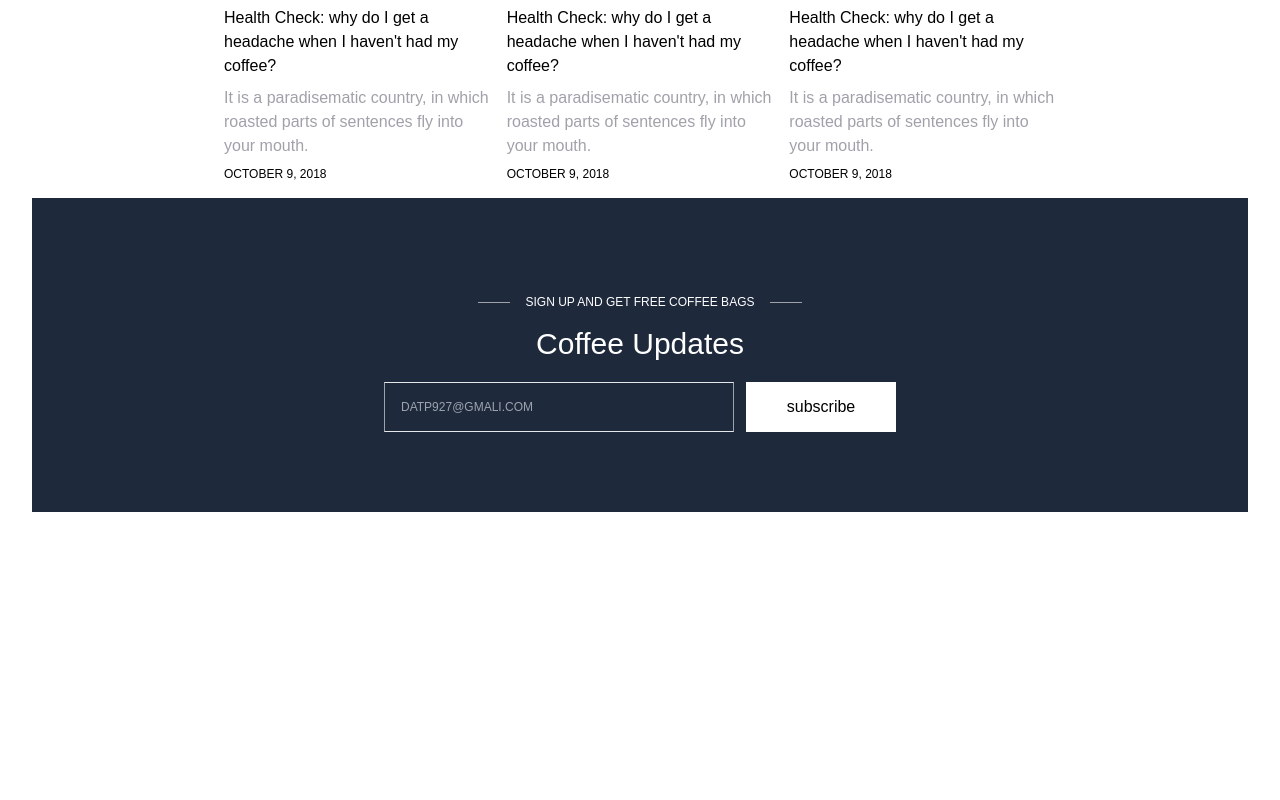
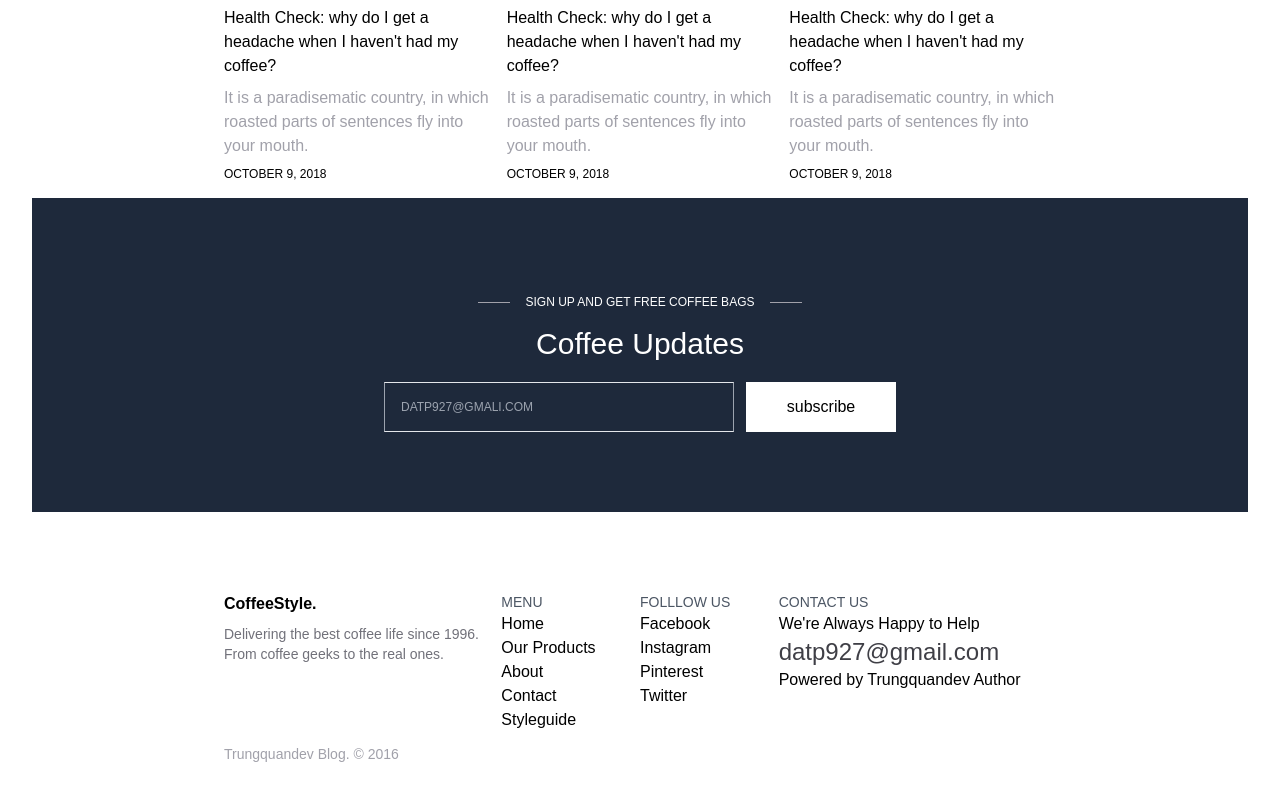
Before and after one commit to datpham927/tailwind-coffee, a website: page src/index.html in a window 1280 px wide. Shown: the part 3212-4012 px from the top of the page. Before the commit the page ends 3724 px from the top, so only its background shows below. Drawn offline with Linux system fonts and the light colour scheme.

Commit message:
css code footer

```diff
--- a/src/index.html
+++ b/src/index.html
@@ -337,6 +337,38 @@
 
                   </div>
             </div>
+
+
+                      <!-- ------------------ footer--------------- -->
+                      <div class="w-[65%] mx-auto md:flex my-20 ">
+                        <ul class="w-1/3 ">
+                          <li class="text-1xl font-semibold">CoffeeStyle.</li>
+                          <li class="text-sm mt-2 mb-20 text-zinc-500">Delivering the best coffee life since 1996. From coffee geeks to the real ones.</li>
+                          <li class="text-sm text-zinc-400 hover:text-amber-600 cursor-pointer duration-300">Trungquandev Blog. © 2016</li>
+                        </ul>
+                        <ul class="w-1/6">
+                          <li class="text-gray-600 text-sm">MENU</li>
+                          <li class="hdc-footer-item">Home</li>
+                          <li class="hdc-footer-item">Our Products</li>
+                          <li class="hdc-footer-item">About</li>
+                          <li class="hdc-footer-item">Contact</li>
+                          <li class="hdc-footer-item">Styleguide</li>
+
+                        </ul>
+                        <ul class="w-1/6">
+                          <li class="text-gray-600 text-sm">FOLLLOW US</li>
+                          <li class="hdc-footer-item">Facebook</li>
+                          <li class="hdc-footer-item">Instagram</li>
+                          <li class="hdc-footer-item">Pinterest</li>
+                          <li class="hdc-footer-item">Twitter</li>
+                        </ul>
+                        <ul class="w-1/3">
+                          <li class="text-gray-600 text-sm">CONTACT US</li>
+                          <li class="hdc-footer-item">We're Always Happy to Help</li>
+                          <li class="font-medium text-2xl text-zinc-700 cursor-pointer hover:text-pink-300">datp927@gmail.com</li>
+                          <li class="hdc-footer-item">Powered by Trungquandev Author</li>
+                        </ul>
+                     </div>
             </div>
     </div>
 </body>
```
Also changed, not shown: public/output.css.
